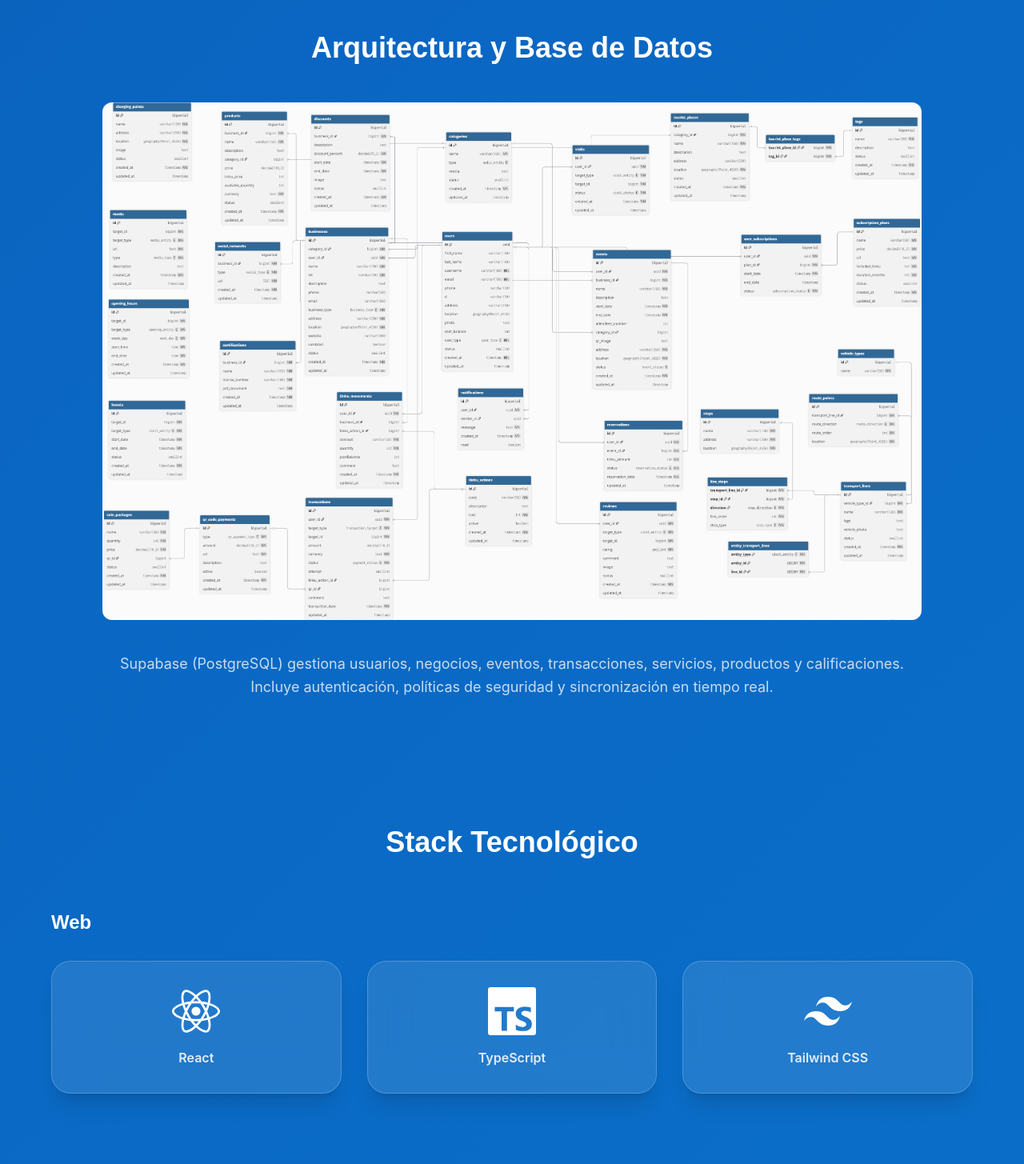
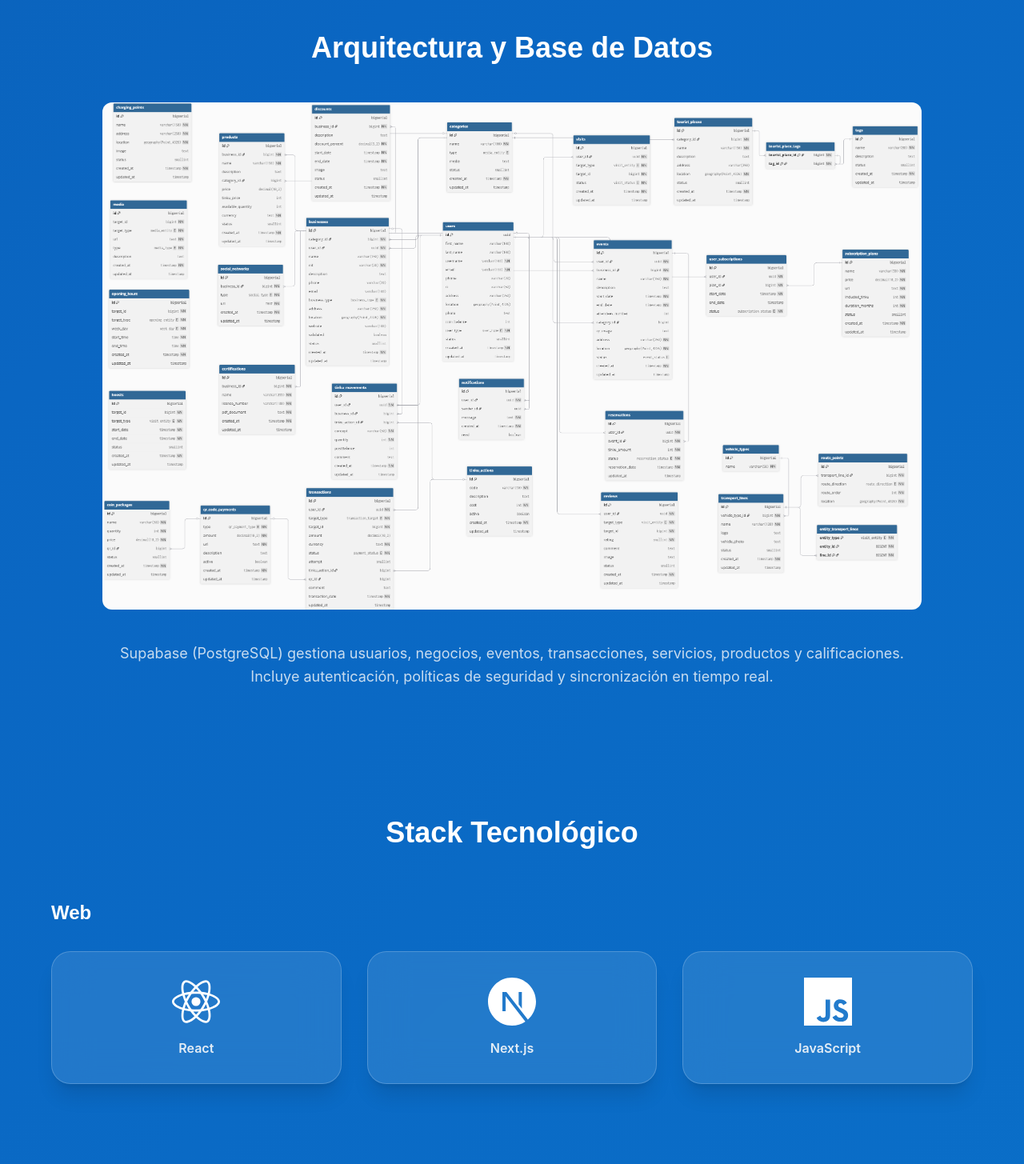
Before and after one commit to TinkuProject/Presentation, a React (Vite) app: page / in a window 1280 px wide. Shown: the part 5320-6775 px from the top of the page at 80% size. Built offline with nearby package versions, Linux system fonts and the light colour scheme.

Commit message:
update tech

```diff
--- a/src/components/DatabaseSection.tsx
+++ b/src/components/DatabaseSection.tsx
@@ -10,7 +10,7 @@ export default function DatabaseSection() {
         </h2>
 
         <ZoomImage
-          src="/diagrams/database.png"
+          src="/diagrams/database_final.png"
           alt="Arquitectura de la base de datos"
         />
 
--- a/src/components/TechStack.tsx
+++ b/src/components/TechStack.tsx
@@ -2,11 +2,12 @@ import { motion } from "framer-motion";
 import {
   SiReact,
   SiTypescript,
-  SiTailwindcss,
+  SiJavascript,
   SiFlutter,
   SiDart,
   SiGooglemaps,
   SiNodedotjs,
+  SiNextdotjs,
   SiSupabase,
   SiFirebase,
   SiFigma,
@@ -16,8 +17,8 @@ import {
 
 const webStack = [
   { icon: <SiReact size={60} />, name: "React" },
-  { icon: <SiTypescript size={60} />, name: "TypeScript" },
-  { icon: <SiTailwindcss size={60} />, name: "Tailwind CSS" }
+  { icon: <SiNextdotjs size={60} />, name: "Next.js" },
+  { icon: <SiJavascript size={60} />, name: "JavaScript" },
 ];
 
 const mobileStack = [
@@ -28,6 +29,7 @@ const mobileStack = [
 
 const apiStack = [
   { icon: <SiNodedotjs size={60} />, name: "Node.js" },
+  { icon: <SiTypescript size={60} />, name: "TypeScript" },
   { icon: <SiSupabase size={60} />, name: "Supabase" },
   { icon: <SiFirebase size={60} />, name: "Firebase Storage" }
 ];
```
Also changed, not shown: public/diagrams/database.png (deleted), public/diagrams/database_final.png (added).
